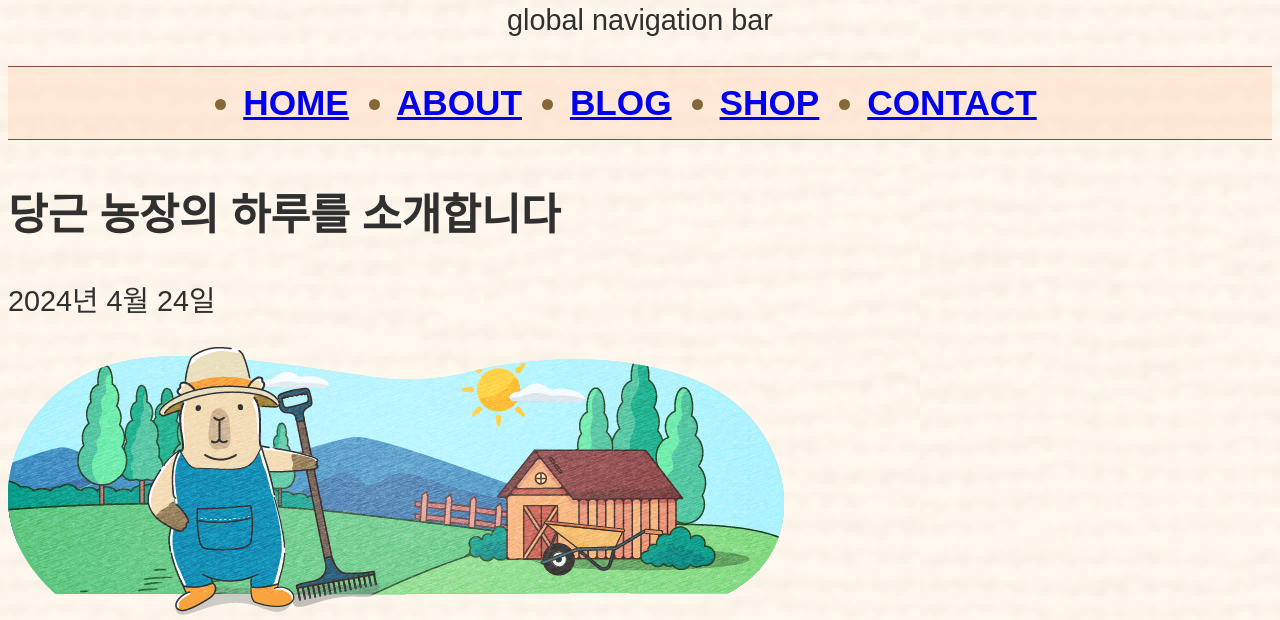
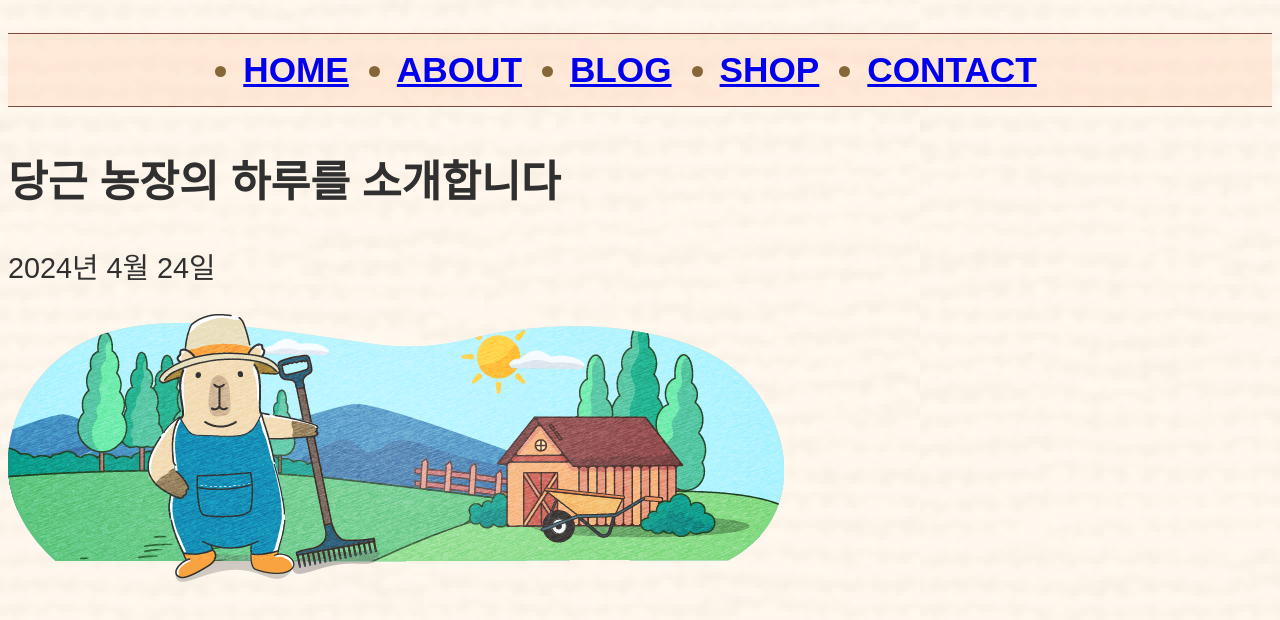
Before and after one commit to rlarbfl327/zoublog, a plain HTML site: page index.html in a window 1280 px wide. Shown: the part 164-784 px from the top of the page. Drawn offline with Linux system fonts and the light colour scheme; a web font is replaced by a local one.

Commit message:
Update index.html

```diff
--- a/index.html
+++ b/index.html
@@ -10,7 +10,7 @@
 <!--머릿단--------------------------------------------------------------->
     <header>
         <img class="logo" src="./images/logo.png" alt="logo" title="로고이미지">
-        <nav class="gnb">global navigation bar
+        <nav class="gnb"><!--global navigation bar-->
             <ul>
                 <li><a href="#">HOME</a></li>
                 <li><a href="#">ABOUT</a></li>
```
